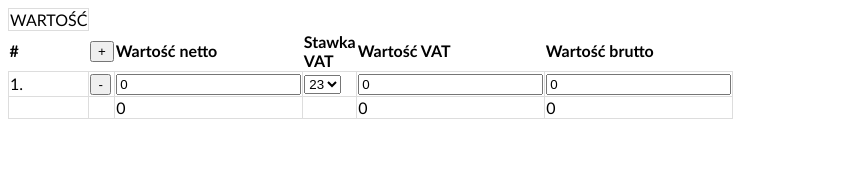
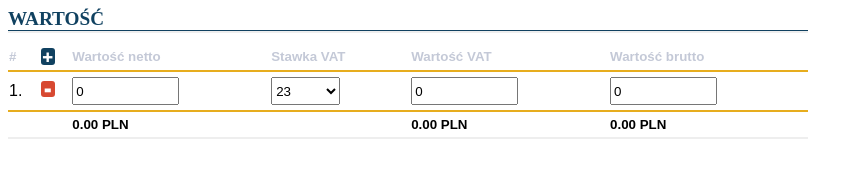
Before and after one commit to mslusarkiewicz/AngularApp, a plain HTML site: page index.html in a window 1280 px wide. Shown: the whole page, without its empty margins (0-863 px from the left). Drawn offline with nearby package versions, Linux system fonts and the light colour scheme.

Commit message:
final App

```diff
--- a/index.css
+++ b/index.css
@@ -1,24 +1,115 @@
-#table {
-    font-family: "Trebuchet MS", TimeNewroman, Helvetica, sans-serif;
+
+.table{
     border-collapse: collapse;
-    width: 500px;
+    width: 800px;
+    font-family: "Arial", Helvetica, sans-serif ;
 }
 
-#table td {
-    border: 1px solid #ddd;
-    padding: 1px;
+.header{
+    width: 800px;
+    color: #104160;
+    border-bottom: 2px solid #104160;
+    border-collapse: collapse;
+    font-weight: bold;
+    font-size: larger;
 }
 
-#table th {
-    padding-top: 1px;
-    padding-bottom: 1px;
+.firstrow {
+    color: #C4C9D7;
+    font-size: smaller;
     text-align: left;
-
 }
 
-#header{
-    width: 500px;
-    padding-bottom: 1px;
-    border-collapse: collapse;
-    border-bottom: 22px solid blue;
+tr{
+    border-bottom: 2px solid #EEEEEE;
 }
+
+
+td:nth-child(1) {
+    width: 30px;
+    padding-top: 5px;
+    padding-bottom: 5px;
+}
+
+td:nth-child(2) {
+    width: 30px;
+    padding-top: 5px;
+    padding-bottom: 5px;
+}
+
+
+td:nth-child(3) {
+    width: 200px;
+    padding-top: 5px;
+    padding-bottom: 5px;
+}
+
+td:nth-child(4) {
+    width: 140px;
+    padding-top: 5px;
+    padding-bottom: 5px;
+}
+
+td:nth-child(5) {
+    width: 200px;
+    padding-top: 5px;
+    padding-bottom: 5px;
+}
+
+td:nth-child(6) {
+    width: 200px;
+    padding-top: 5px;
+    padding-bottom: 5px;
+}
+
+tr.firstrow th{
+    border-bottom: 2px solid #E7AD1E;
+    padding-top: 15px;
+    padding-bottom: 5px;
+}
+
+
+tr.lastrow td{
+    border-top: 2px solid #E7AD1E;
+    font-weight: bold;
+    font-size: smaller;
+}
+
+input[type=number] {
+    width: 50%;
+    padding-top: 5px;
+    padding-bottom: 4px;
+}
+
+td.select select{
+    width: 50%;
+    padding-top: 5px;
+    padding-bottom: 4px;
+}
+
+
+.button1{
+    font-family:  "Arial Black", Gadget, sans-serif;
+    background: #104160;
+    border:none;
+    border-radius: 3px;
+    color: white;
+    font-size: large;
+    line-height: 15px;
+    padding: 1px;
+    text-decoration: none;
+    display: inline-block;
+}
+
+.button2{
+    font-family:  "Arial Black", Gadget, sans-serif;
+    background: #D74931;
+    border:none;
+    border-radius: 3px;
+    color: white;
+    font-size: x-large;
+    line-height: 10px;
+    padding: 3px;
+    text-decoration: none;
+    display: inline-block;
+}
--- a/index.html
+++ b/index.html
@@ -9,40 +9,38 @@
 </head>
 <body ng-controller="dataController">
 
-    <table id="table">
+    <table class="table">
+
         <tr>
-        <td id="header">
+            <div class="header">WARTOŚĆ</div>
+        </tr>
 
-            WARTOŚĆ
+        <tr class="firstrow">
+            <th>#</th>
+            <th><button class="button1" ng-click= addRow()>+</button></th>
+            <th>Wartość netto</th>
+            <th>Stawka VAT</th>
+            <th>Wartość VAT</th>
+            <th>Wartość brutto</th>
+        </tr>
 
-        </td>
-        </tr>
-        <tr ng-repeat="values in collection1">
-            <th>{{values.index}}</th>
-            <th><button ng-click= "addRow()">+</button></th>
-            <th>{{values.netValue}}</th>
-            <th>{{values.vatRate}}</th>
-            <th>{{values.vatValue}} </th>
-            <th>{{values.grossValue}}</th>
-        </tr>
-        <tr ng-repeat="values in collection2">
+        <tr class="content" ng-repeat="values in collection">
             <td>{{$index+1}}.</td>
-            <td><button ng-click= "removeRow($index)">-</button></td>
+            <td><button class="button2" ng-click= "removeRow($index)">-</button></td>
             <td><input type="number" ng-model="values.netValue" ng-blur="values.netValue ? values.netValue : values.netValue = 0" ng-click="values.netValue==0 ? values.netValue='' : values.netValue"></td>
-            <td><select><option>23</option><option>7</option><option>0</option></select></td>
+            <td class="select"><select><option>23</option><option>7</option><option>0</option></select></td>
             <td><input type="number" ng-model="values.vatValue" ng-blur="values.vatValue ? values.vatValue : values.vatValue = 0" ng-click="values.vatValue==0 ? values.vatValue='' : values.vatValue"></td>
             <td><input type="number" ng-model="values.grossValue" ng-blur="values.grossValue ? values.grossValue : values.grossValue = 0" ng-click="values.grossValue==0 ? values.grossValue='' : values.grossValue"></td>
         </tr>
-        <tr>
+
+        <tr class="lastrow">
             <td></td>
             <td></td>
-            <td>{{ getTotalNetValue() }} </td>
+            <td>{{ getTotalNetValue() }} PLN </td>
             <td></td>
-            <td>{{ getTotalVatValue() }}</td>
-            <td>{{ getTotalGrossValue() }}</td>
+            <td>{{ getTotalVatValue() }} PLN</td>
+            <td>{{ getTotalGrossValue() }} PLN</td>
         </tr>
     </table>
-
-
 </body>
 </html>
--- a/index.js
+++ b/index.js
@@ -1,69 +1,55 @@
 var app = angular.module("tableApp", []);
 
 app.controller("dataController", function ($scope) {
-    $scope.collection1 =
-        [
-            {index: "#",  netValue: "Wartość netto", vatRate: "Stawka VAT", vatValue: "Wartość VAT", grossValue: "Wartość brutto"},
 
-        ];
-    $scope.collection2 =
+    $scope.collection =
         [
             { netValue: 0, vatRate: 23, vatValue: 0, grossValue: 0 }
-
-
         ];
 
     $scope.addRow = function () {
-        $scope.newRow ={index:"", addOrRemove: "", netValue: 0, vatRate: 23, vatValue: 0, grossValue: 0};
-        $scope.collection2.push($scope.newRow);
+        $scope.newRow ={ netValue: 0, vatRate: 23, vatValue: 0, grossValue: 0};
+        $scope.collection.push($scope.newRow);
+    };
 
-    };
     $scope.removeRow = function (selectedRow) {
-
-        $scope.collection2.splice((selectedRow),1);
-
+        $scope.collection.splice((selectedRow),1);
     };
 
 
     $scope.getTotalNetValue = function(){
         var total = 0;
-        for(var i = 0; i < $scope.collection2.length; i++){
-            var sum = $scope.collection2[i];
-            if(angular.isNumber(sum.netValue)) {
+        for(var i = 0; i < $scope.collection.length; i++){
+            var sum = $scope.collection[i];
+            if(angular.isNumber(sum.netValue) && sum.netValue>=0) {
                 total += sum.netValue;
             }
         }
+        total = total.toFixed(2);
         return total;
     };
 
     $scope.getTotalVatValue = function(){
         var total = 0;
-        for(var i = 0; i < $scope.collection2.length; i++){
-            var sum = $scope.collection2[i];
-            if(angular.isNumber(sum.vatValue)) {
+        for(var i = 0; i < $scope.collection.length; i++){
+            var sum = $scope.collection[i];
+            if(angular.isNumber(sum.vatValue) && sum.vatValue>=0) {
                 total += sum.vatValue;
             }
         }
+        total = total.toFixed(2);
         return total;
     };
 
     $scope.getTotalGrossValue = function(){
         var total = 0;
-        for(var i = 0; i < $scope.collection2.length; i++){
-            var sum = $scope.collection2[i];
-            if(angular.isNumber(sum.grossValue)) {
+        for(var i = 0; i < $scope.collection.length; i++){
+            var sum = $scope.collection[i];
+            if(angular.isNumber(sum.grossValue) && sum.grossValue>=0) {
                 total += sum.grossValue;
             }
         }
+        total = total.toFixed(2);
         return total;
     };
-
-
-
-
-
-
-
-
-
 });
```
